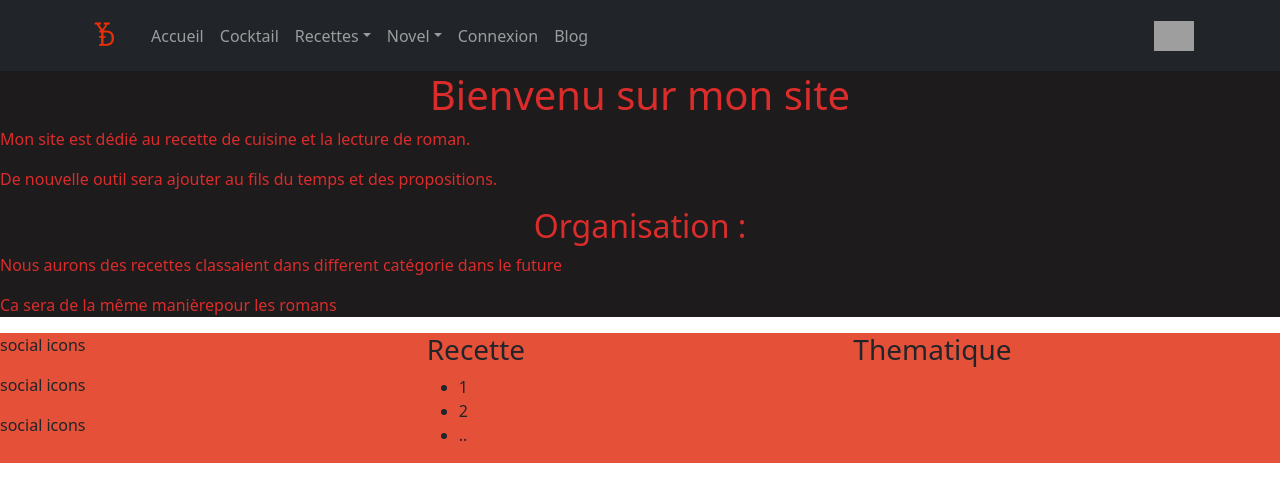
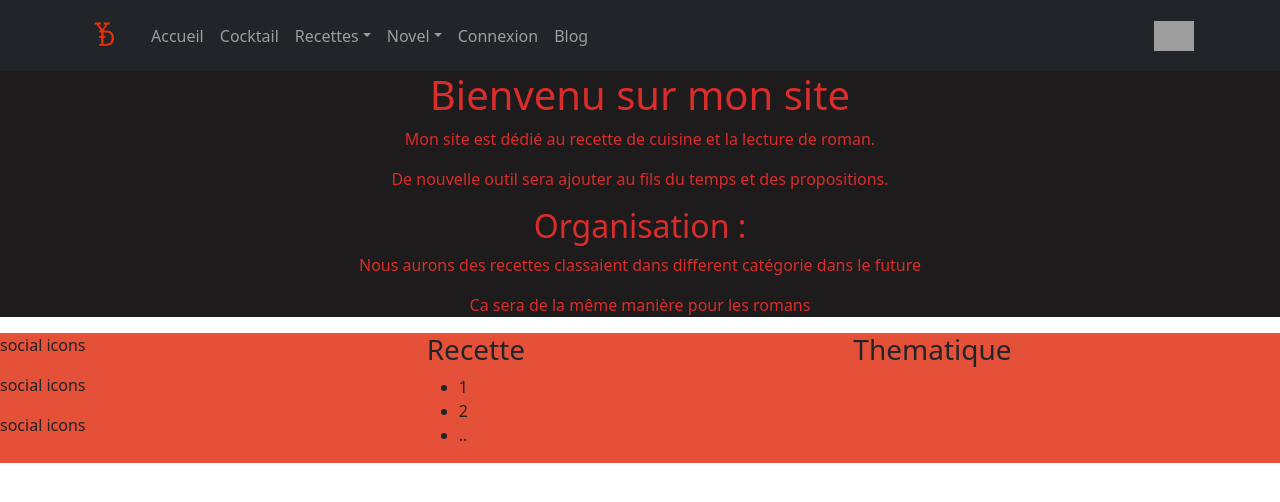
Before and after one commit to Koro0/my_books_frontend, a React (Create React App) app: page / in a window 1280 px wide. Shown: the top 502 px of the page. Built offline with nearby package versions, Linux system fonts and the light colour scheme; grey boxes are pictures that could not be loaded.

Commit message:
add class

```diff
--- a/src/pages/Index/Index.page.tsx
+++ b/src/pages/Index/Index.page.tsx
@@ -4,14 +4,14 @@ import Context from '../../components/Context/Context.component';
 export default function Index() {
     const  {darkMode}= useContext(Context);
   return (
-    <div className={!darkMode?"darkMode":"lightMode"}>
+    <div className={(!darkMode?"darkMode":"lightMode") + ' index'}>
         <h1>Bienvenu sur mon site</h1>
         <p>Mon site est dédié au recette de cuisine et la lecture de roman.</p>
         <p>De nouvelle outil sera ajouter au fils du temps et des propositions.</p>
         <div>
         <h2>Organisation : </h2>
         <p>Nous aurons des recettes classaient dans different catégorie dans le future</p>
-        <p>Ca sera de la même manièrepour les romans</p>
+        <p>Ca sera de la même manière pour les romans</p>
         </div>
     </div>
   )
```
